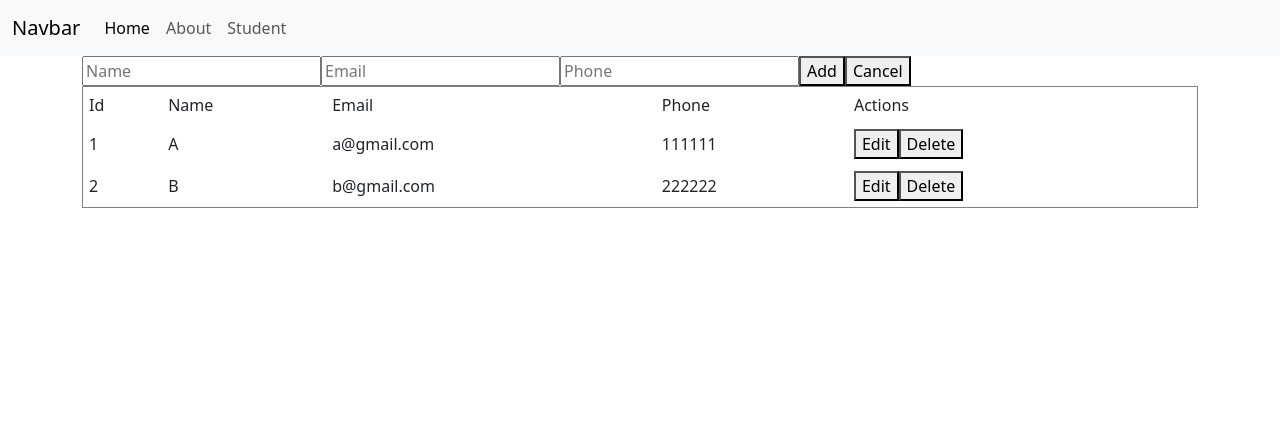
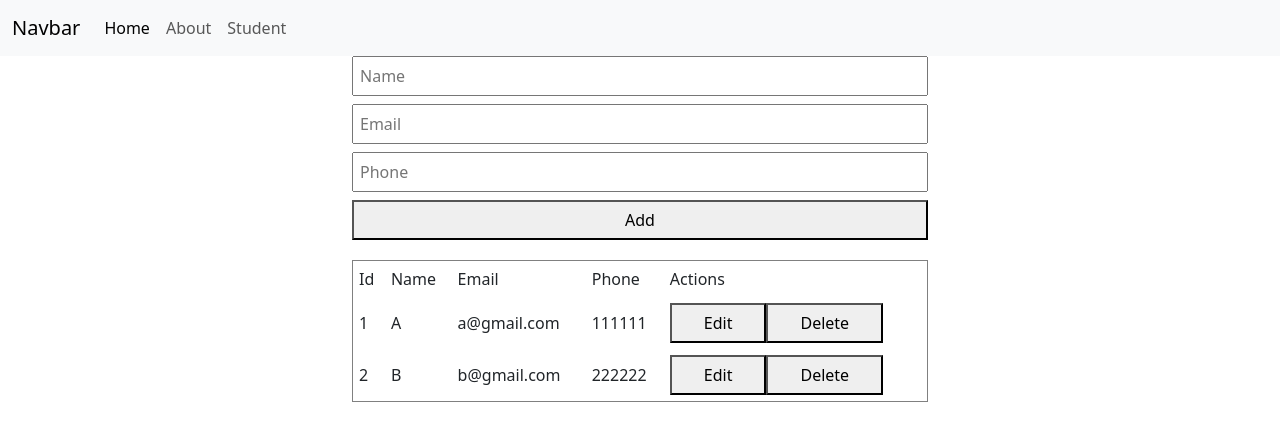
Before and after one commit to huy19712011/vue3-fa25-sd20301, a Vue app: page /student in a window 1280 px wide. Shown: the top 440 px of the page. Built offline with nearby package versions, Linux system fonts and the light colour scheme.

Commit message:
CRUD: update, delete

```diff
--- a/src/components/StudentManager.vue
+++ b/src/components/StudentManager.vue
@@ -6,12 +6,22 @@ const students = ref([
   { id: 2, name: "B", email: "b@gmail.com", phone: "222222" },
 ]);
 
+const isEditing = ref(false);
+
 const form = ref({
   id: null,
   name: "",
   email: "",
   phone: "",
 });
+
+function handleSubmit() {
+  if (isEditing.value) {
+    updateStudent();
+  } else {
+    addStudent();
+  }
+}
 
 function addStudent() {
   students.value.push({
@@ -20,17 +30,45 @@ function addStudent() {
     email: form.value.email,
     phone: form.value.phone,
   });
+
+  resetForm();
+}
+
+function editStudent(student) {
+  isEditing.value = true;
+  form.value = { ...student };
+}
+
+function resetForm() {
+  form.value = { id: null, name: "", email: "", phone: "" };
+}
+
+function updateStudent() {
+  const index = students.value.findIndex((s) => s.id === form.value.id);
+  students.value[index] = { ...form.value };
+
+  resetForm();
+  isEditing.value = false;
+}
+
+function cancelEdit() {
+  resetForm();
+  isEditing.value = false;
+}
+
+function deleteStudent(id) {
+  students.value = students.value.filter((s) => s.id !== id);
 }
 </script>
 
 <template>
   <div class="container">
-    <form @submit.prevent="addStudent()" class="form">
+    <form @submit.prevent="handleSubmit()" class="form">
       <input v-model="form.name" placeholder="Name" required />
       <input v-model="form.email" placeholder="Email" required />
       <input v-model="form.phone" placeholder="Phone" required />
-      <button>Add</button>
-      <button>Cancel</button>
+      <button type="submit">{{ isEditing ? "Update" : "Add" }}</button>
+      <button v-if="isEditing" type="button" @click="cancelEdit()">Cancel</button>
     </form>
 
     <table border="1" cellpadding="6" style="width: 100%">
@@ -50,8 +88,8 @@ function addStudent() {
           <td>{{ student.email }}</td>
           <td>{{ student.phone }}</td>
           <td>
-            <button>Edit</button>
-            <button>Delete</button>
+            <button @click="editStudent(student)">Edit</button>
+            <button @click="deleteStudent(student.id)">Delete</button>
           </td>
         </tr>
       </tbody>
@@ -59,4 +97,22 @@ function addStudent() {
   </div>
 </template>
 
-<style scoped></style>
+<style scoped>
+.container {
+  width: 600px;
+  margin: auto;
+}
+form {
+  margin-bottom: 20px;
+  display: flex;
+  flex-direction: column;
+  gap: 8px;
+  flex-wrap: wrap;
+}
+input {
+  padding: 6px;
+}
+button {
+  padding: 6px 32px;
+}
+</style>
```
